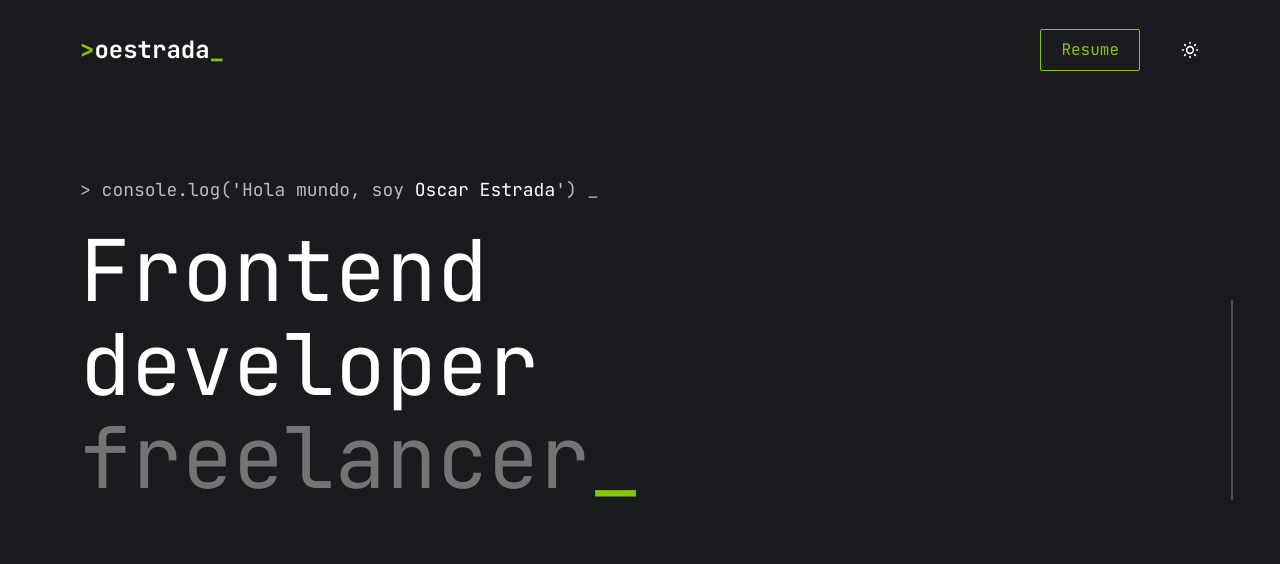
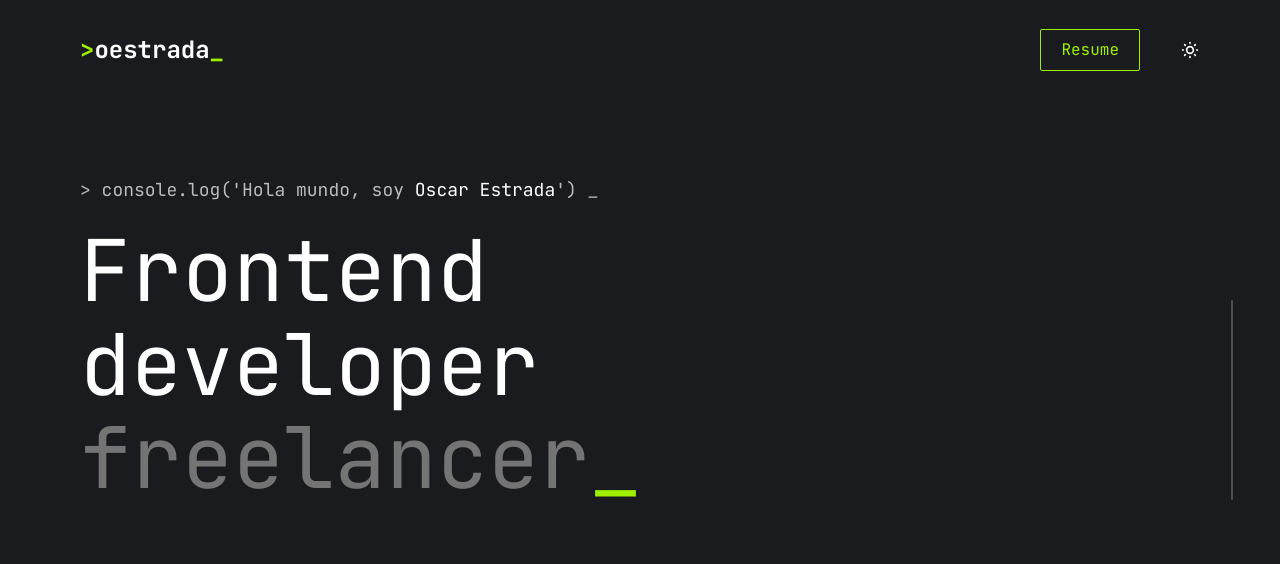
Before and after one commit to OscarStrada/portfolio-client, a React (Create React App) app: page / in a window 1280 px wide. Shown: the top 564 px of the page. Built offline with nearby package versions, Linux system fonts and the light colour scheme.

Commit message:
green color changed

```diff
--- a/src/index.css
+++ b/src/index.css
@@ -12,7 +12,7 @@
 
   --dark-color: #1a1b1e;
   --light-color: #f2f2f2;
-  --green-color: #86c700;
+  --green-color: #9fef00;
   --green2-color: #00e600;
   --gray-color-dark: #505050;
   --gray-color-light: #747474;
```
